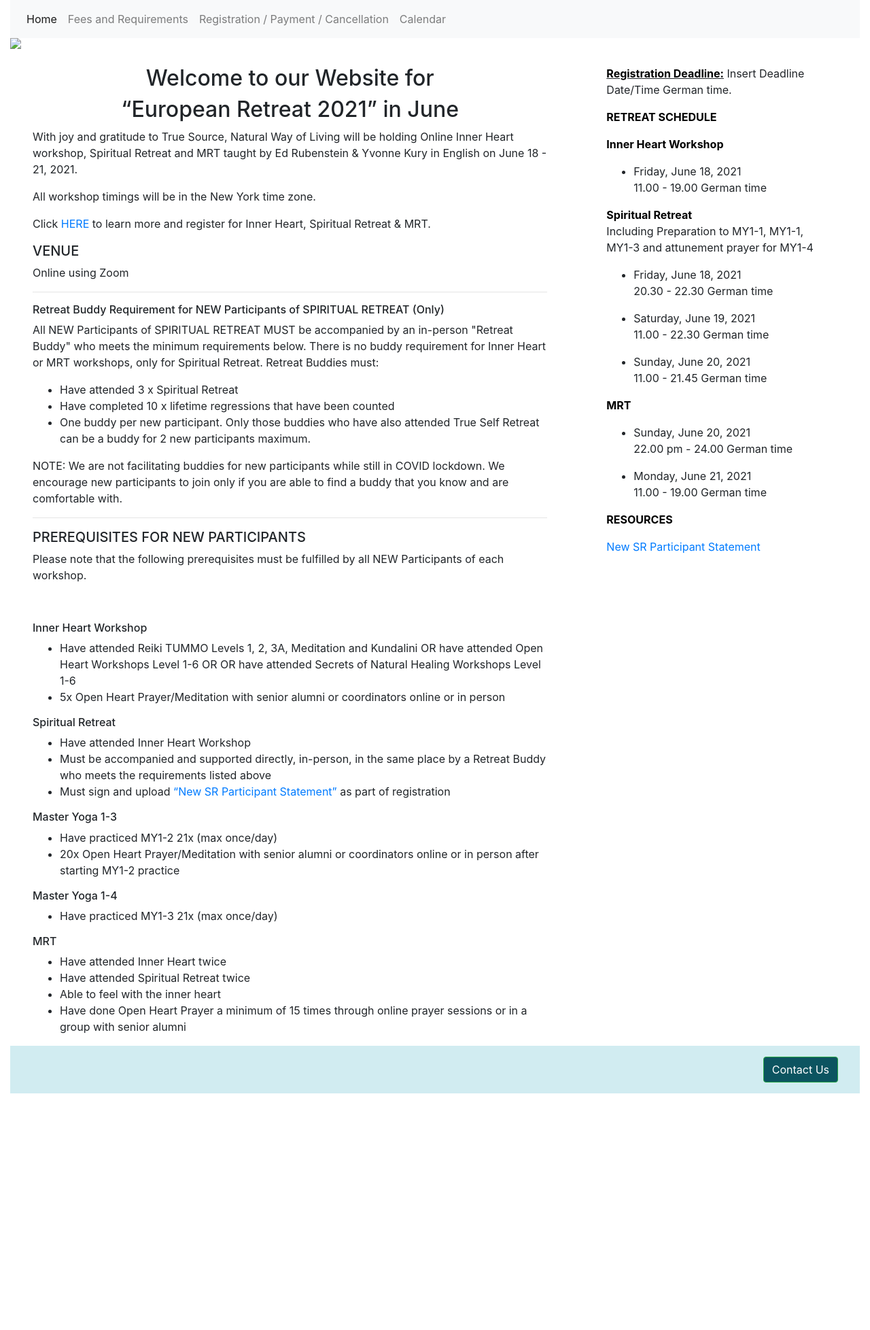
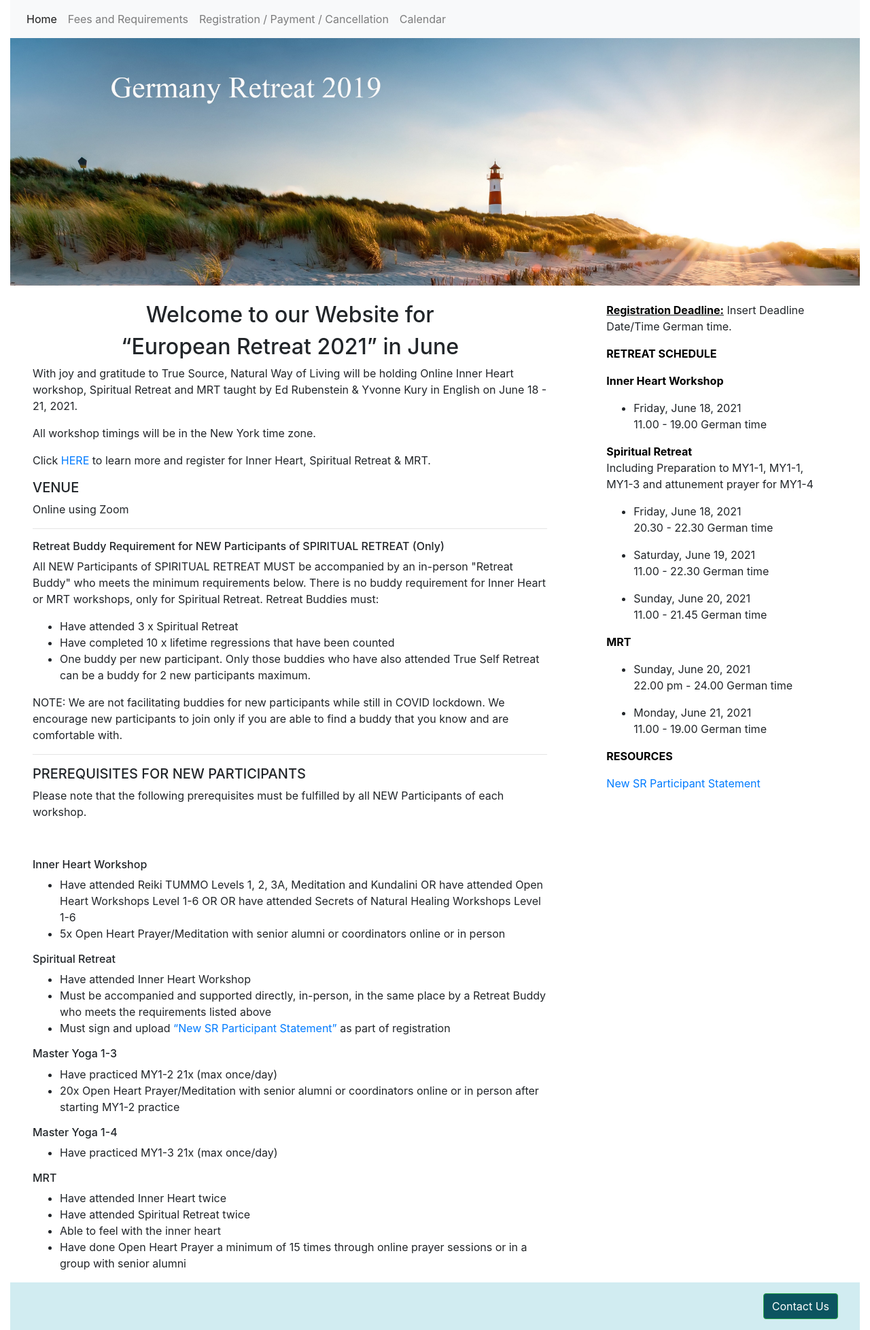
Before and after one commit to dizzy42/retreat_europe_2021, a Jekyll site: the page built from index.html, in a window 1280 px wide. Shown: the whole page at 68% size. Built offline with Jekyll 4.4.1, drawn with Linux system fonts in a browser that asks for light colours; before the commit the page ends 1608 px from its top, so only the background shows below that.

Commit message:
add image

```diff
--- a/_includes/header.html
+++ b/_includes/header.html
@@ -12,5 +12,5 @@
 
   </div>
 </header>
-<img src="/images/banner_germany_2019.jpg" style="max-width:100%; height:auto; display:block" />
+<img src="{{site.baseurl}}/assets/images/banner_germany_2019.jpg" style="max-width:100%; height:auto; display:block" />
 <br/>
```
Also changed, not shown: assets/images/banner_germany_2019.jpg (added).
